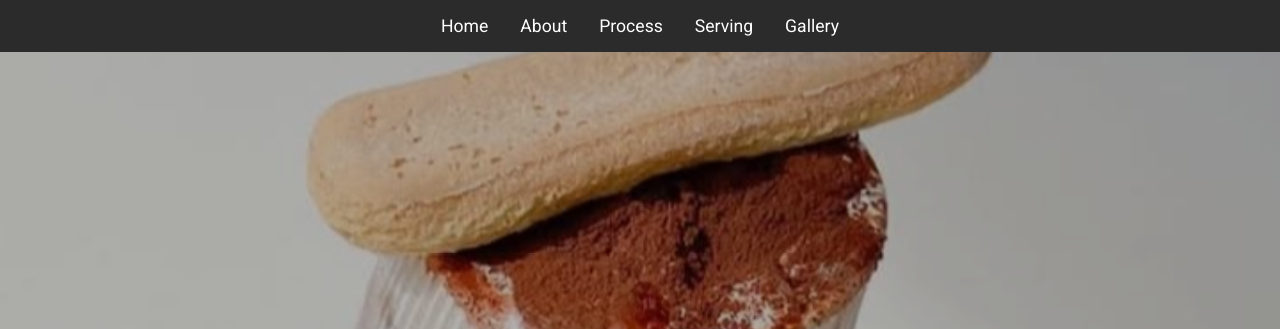
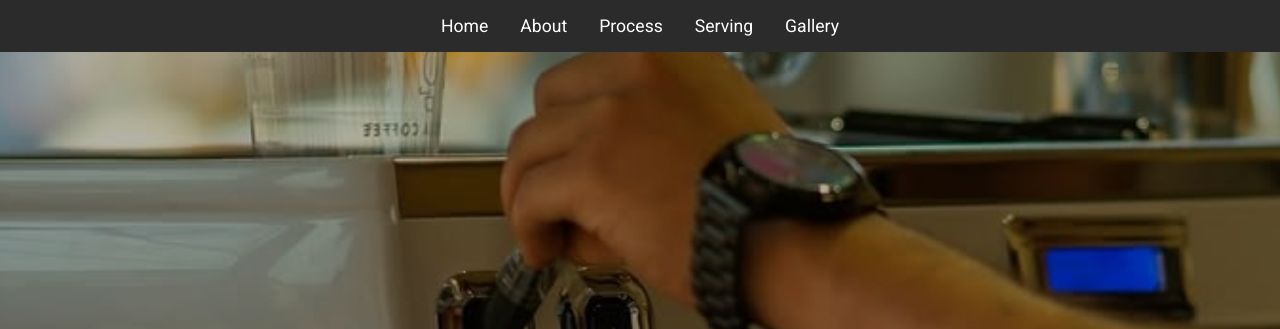
Before and after one commit to Moony4day/twenteacoffee, a plain HTML site: page index.html in a window 1280 px wide. Shown: the top 329 px of the page. Drawn offline with nearby package versions, Linux system fonts and the light colour scheme; placeholder pictures from the web are drawn by us.

Commit message:
Update index.html

```diff
--- a/index.html
+++ b/index.html
@@ -80,7 +80,7 @@
             left: 0;
             width: 100%;
             height: 100%;
-            background-image: url('Images/banner.jpg');
+            background-image: url('Images/Coming soon at lalghati square @twenteacoffeee (3).jpg');
             background-size: cover;
             background-position: center;
             background-attachment: fixed;
```
